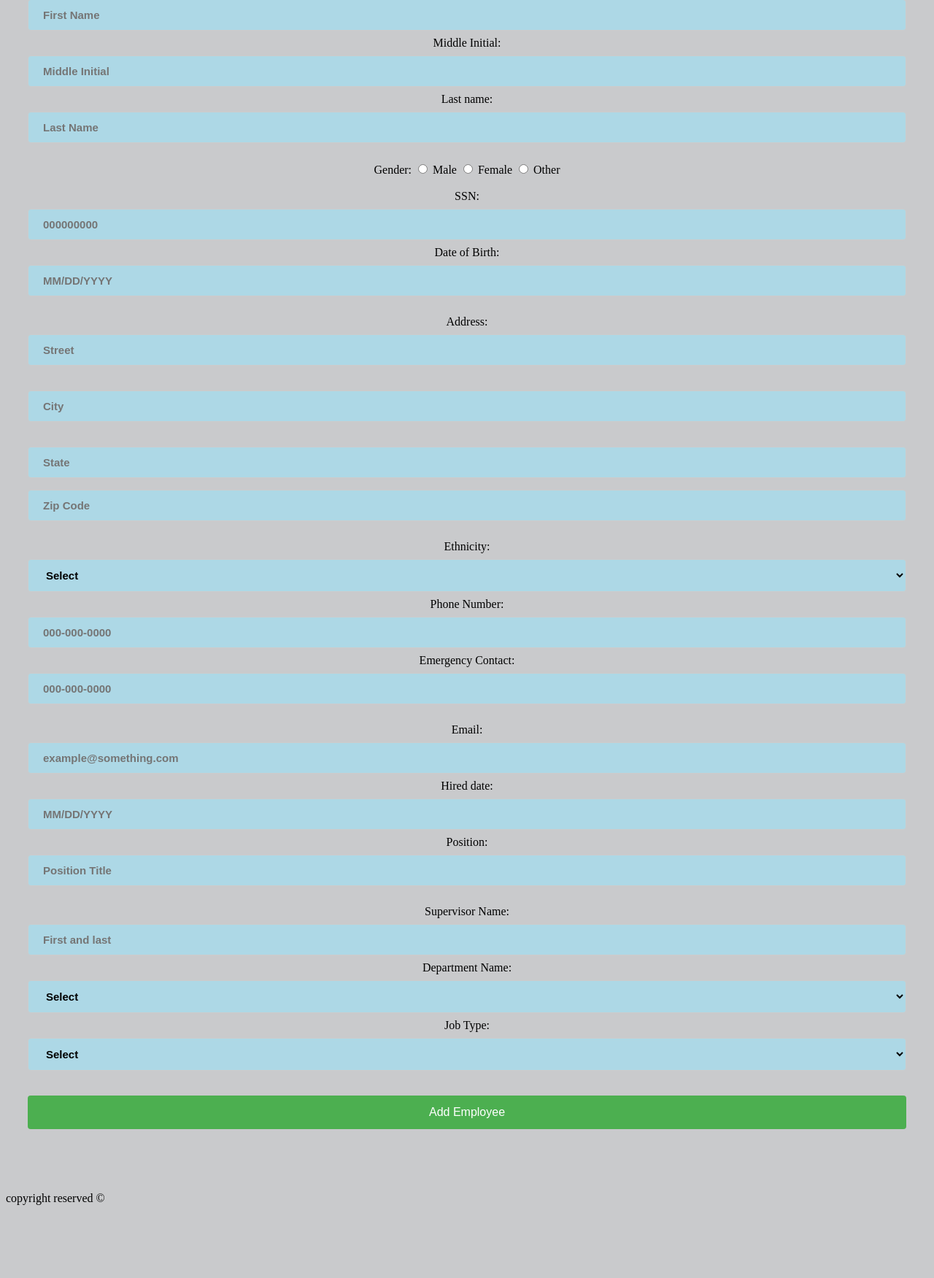
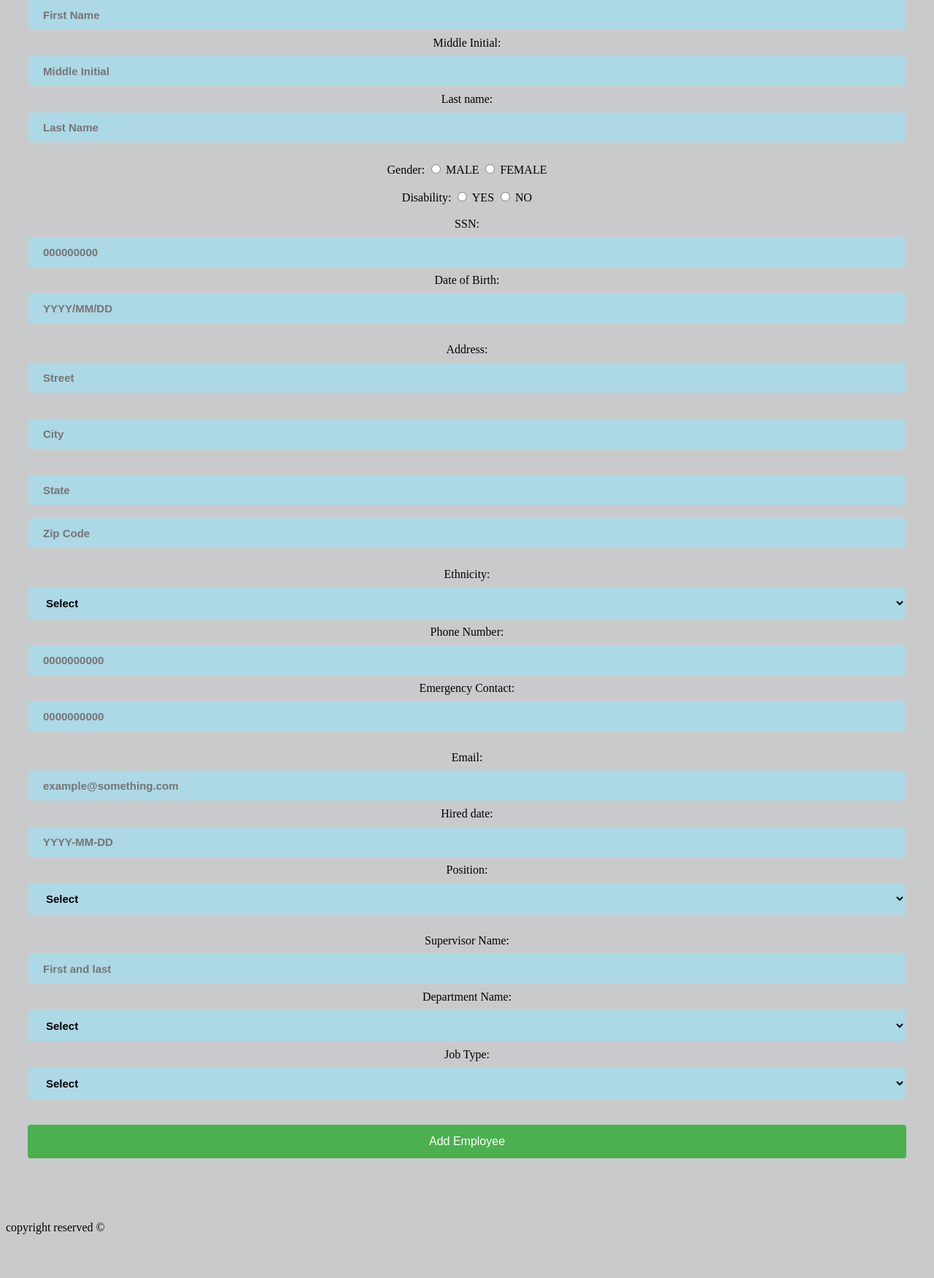
Before and after one commit to oromeo10/SuperUsers, a PHP site: page /Add_New_Employee.php in a window 1280 px wide. Shown: the part 283-2034 px from the top of the page at 73% size. Before the commit the page ends 1934 px from the top, so only its background shows below. Run offline with PHP 8.4, Linux system fonts and the light colour scheme.

Commit message:
added departments, positions, and disability

```diff
--- a/Add_New_Employee.php
+++ b/Add_New_Employee.php
@@ -31,16 +31,19 @@
   <br>
 
   Gender:
-  <input type="radio" name="gender" value="male" > Male
-  <input type="radio" name="gender" value="female"> Female
-  <input type="radio" name="gender" value="other"> Other
+  <input type="radio" name="gender" value="M" > MALE
+  <input type="radio" name="gender" value="F"> FEMALE
 
+  <br><br>
+  Disability:
+  <input type="radio" name="YesNo" value="Y" > YES
+  <input type="radio" name="YesNo" value="N"> NO
 
   <br><br>
   SSN:
   <input type="text" name="ssn" placeholder="000000000">
   Date of Birth:
-  <input type="text" name="DateOfBirth" placeholder="MM/DD/YYYY">
+  <input type="text" name="DateOfBirth" placeholder="YYYY/MM/DD">
   <br> <br>
   Address:
   <input type="text" name="Street" placeholder="Street">
@@ -62,25 +65,39 @@
   </select>
 
   Phone Number:
-  <input type="text" name="PhoneNumber" placeholder="000-000-0000">
+  <input type="text" name="PhoneNumber" placeholder="0000000000">
   Emergency Contact:
-  <input type="text" name="EmergencyContact" placeholder="000-000-0000">
+  <input type="text" name="EmergencyContact" placeholder="0000000000">
   <br><br>
   Email:
   <input type="text" name="email" placeholder="example@something.com">
   Hired date:
-  <input type="text" name="HiredDate" placeholder="MM/DD/YYYY">
+  <input type="text" name="HiredDate" placeholder="YYYY-MM-DD">
   Position:
-  <input type="text" name="HiredDate" placeholder="Position Title">
+  <select>
+    <option>Select</option>
+    <option>Cashier</option>
+    <option>Manager</option>
+    <option>Security Oficer</option>
+    <option>Greeter</option>
+    <option>Customer Service Representative</option>
+    <option>Cashier Assistant</option>
+    <option>Intern</option>
+    <option>Assistant Manager</option>
+
+  </select>
   <br><br>
   Supervisor Name:
   <input type="text" name="SupevisorName" placeholder="First and last">
   Department Name:
   <select>
     <option>Select</option>
-    <option>Cashier</option>
-    <option>Manager</option>
+    <option>Customer Service</option>
     <option>Finance</option>
+    <option>Pharmacy</option>
+    <option>Bakery</option>
+    <option>Meat</option>
+    <option>Seafood</option>
     <option>IT</option>
     <option>HR</option>
     <option>Accounting</option>
@@ -93,14 +110,11 @@ Job Type:
     <option>Select</option>
     <option>Part Time</option>
     <option>Full Time</option>
-
     <option>Allowed Overtime</option>
   </select>
 <!-- submit emplyee information -->
 <br><br>
-
     <input type="submit" name="AddEmployee" value="Add Employee">
-
 
 <br><br>
 </form>
```
